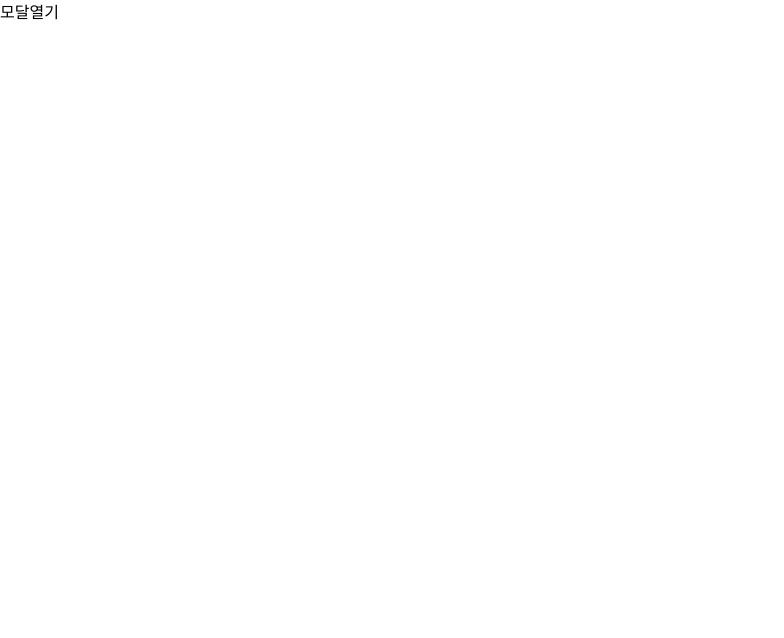
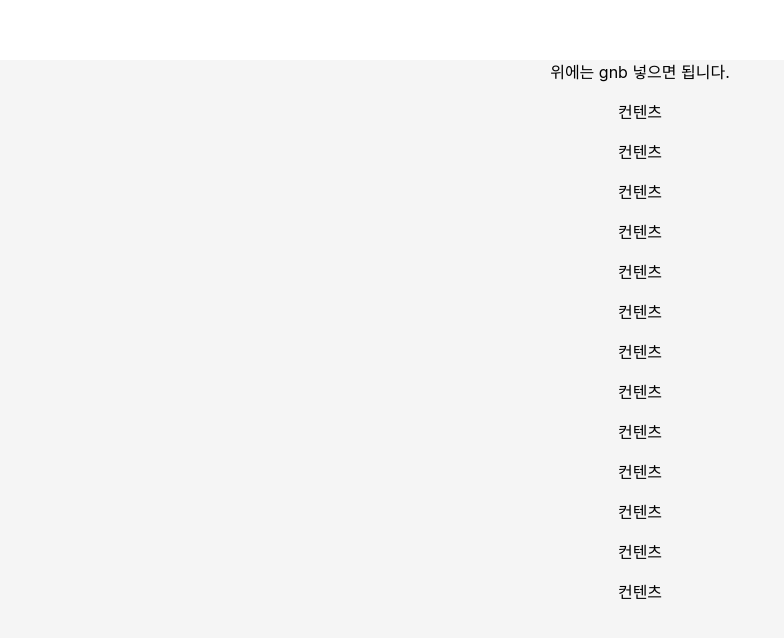
Before and after one commit to YongLeeCode/Manchui-Frontend, a Next.js app: page /main in a window 1280 px wide. Shown: the top 638 px of the page, without its empty margins (0-784 px from the left). Built offline with nearby package versions, Linux system fonts and the light colour scheme; a web font is replaced by a local one.

Commit message:
[Feat] RootLayout 제작 (#29)

```diff
--- /dev/null
+++ b/src/components/shared/RootLayout/index.tsx
@@ -0,0 +1,11 @@
+interface RootLayoutProps {
+  children: React.ReactNode;
+}
+
+export default function RootLayout({ children }: RootLayoutProps) {
+  return (
+    <main className="mt-[60px] bg-background">
+      <div className="mx-auto h-dvh w-full max-w-[1200px]">{children}</div>
+    </main>
+  );
+}
--- a/src/components/shared/Tag/index.tsx
+++ b/src/components/shared/Tag/index.tsx
@@ -1,11 +1,11 @@
 import clsx from 'clsx';
 import Image from 'next/image';
 
-type tagProps = {
+type TagProps = {
   Hour?: number;
   Type: 'default' | 'detail';
+  className?: string;
   finish?: boolean;
-  className?: string;
 };
 
 /**
@@ -16,7 +16,7 @@ Tag 컴포넌트
 * @param {boolean} finish - 모집 마감 여부
 * @param {string} className - tailwind.css 적용 가능
 */
-export default function Tag({ Type, Hour, className, finish = false }: tagProps) {
+export default function Tag({ Type, Hour, className, finish = false }: TagProps) {
   return (
     <>
       {finish === false && (
@@ -39,7 +39,7 @@ export default function Tag({ Type, Hour, className, finish = false }: tagProps)
             className,
           })}
         >
-          <img src="/icons/alarm-finish.svg" width={24} height={24} alt="alarm" />
+          <Image src="/icons/alarm-finish.svg" width={24} height={24} alt="alarm" />
 
           <p className="text-xs leading-4 text-yellow-400">모집 마감</p>
         </div>
--- a/src/pages/main/index.tsx
+++ b/src/pages/main/index.tsx
@@ -1,28 +1,24 @@
-/* eslint-disable no-alert */
-import Modal from '@/components/shared/Modal';
-import { useModal } from '@/hooks/useModal';
+import RootLayout from '@/components/shared/RootLayout';
 
 export default function MainPage() {
-  const { isOpen, openModal, closeModal } = useModal();
-
   return (
-    <div>
-      <button type="button" onClick={openModal}>
-        모달열기
-      </button>
-      <Modal
-        isOpen={isOpen}
-        onClose={closeModal}
-        buttons={[
-          { label: '취소', onClick: () => closeModal },
-          { label: '확인', onClick: () => alert('확인 클릭됨') },
-        ]}
-      >
-        <div className="pt-7 text-center font-semibold">
-          <p>정말 나가시겠어요?</p>
-          <p>작성된 내용이 모두 삭제됩니다.</p>
-        </div>
-      </Modal>
-    </div>
+    <RootLayout>
+      <div className="flex flex-col items-center justify-center gap-4">
+        <div>위에는 gnb 넣으면 됩니다.</div>
+        <div>컨텐츠</div>
+        <div>컨텐츠</div>
+        <div>컨텐츠</div>
+        <div>컨텐츠</div>
+        <div>컨텐츠</div>
+        <div>컨텐츠</div>
+        <div>컨텐츠</div>
+        <div>컨텐츠</div>
+        <div>컨텐츠</div>
+        <div>컨텐츠</div>
+        <div>컨텐츠</div>
+        <div>컨텐츠</div>
+        <div>컨텐츠</div>
+      </div>
+    </RootLayout>
   );
 }
--- a/src/styles/tailwind.colors.ts
+++ b/src/styles/tailwind.colors.ts
@@ -3,7 +3,7 @@ const colors = {
   white: '#ffffff',
   error: '#DC2626',
   ocean: '#3369FF',
-  background: '#FDF9F2',
+  background: '#F5F5F5',
   primary: {
     50: '#FEF5D7',
     100: '#FCE9A6',
--- a/src/styles/tailwind.screens.ts
+++ b/src/styles/tailwind.screens.ts
@@ -1,6 +1,6 @@
 const screens = {
-  mobile: '424px',
-  tablet: '768px',
+  mobile: '375px',
+  tablet: '820px',
   pc: '1240px',
 };
 
```
Also changed, not shown: eslint/import.js (+0 -7 lines).
